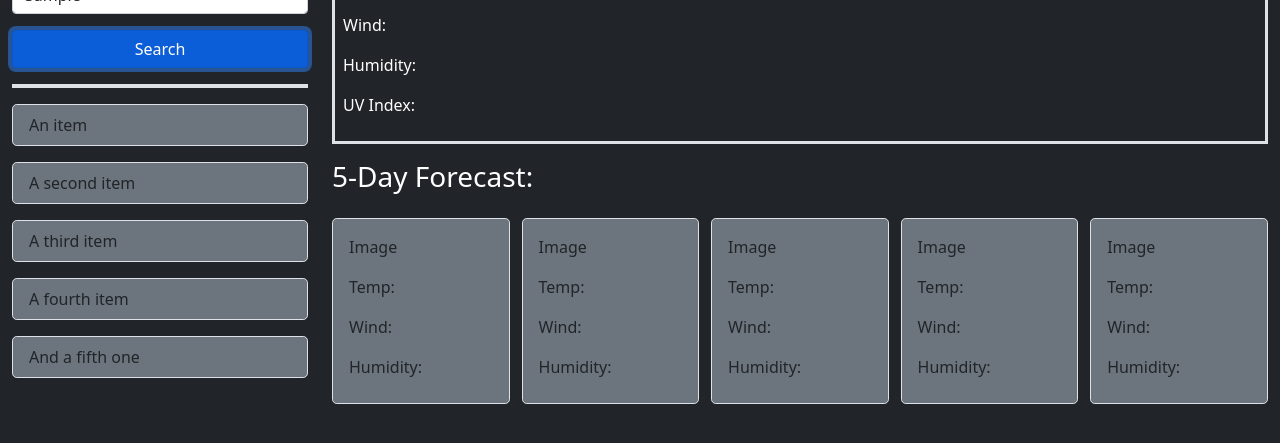
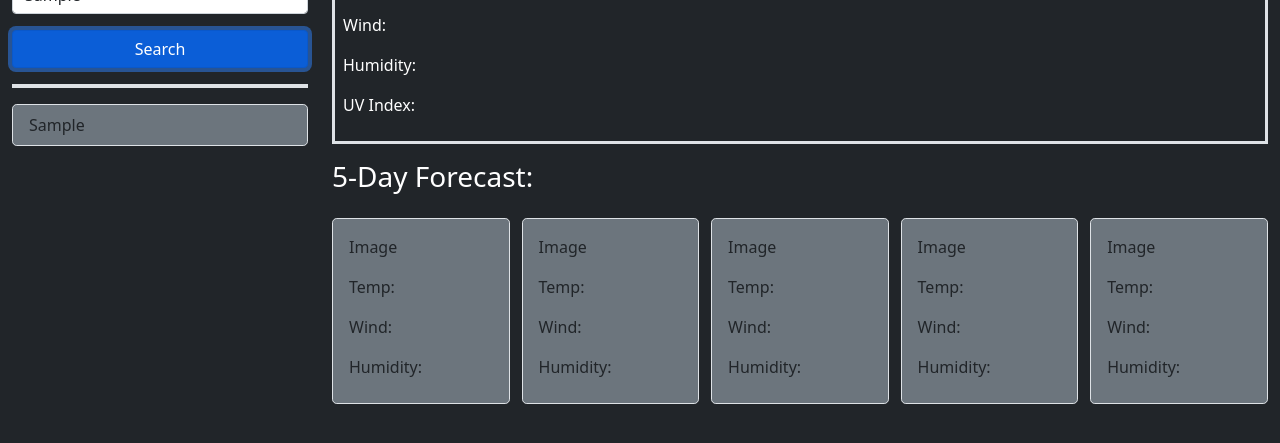
Before and after one commit to jpolmon/WeatherDashboard, a plain HTML site: page index.html in a window 1280 px wide. Both pictures are taken after typing "Sample" into the empty fields and a click on the button "Search". Shown: the part 153-596 px from the top of the page. Drawn offline with nearby package versions, Linux system fonts and the light colour scheme; no server answers.

Commit message:
Added history to display previous 10 searches. Next is local storage.

```diff
--- a/assets/js/script.js
+++ b/assets/js/script.js
@@ -1,4 +1,5 @@
 let submitBtn = document.querySelector('#button');
+let $history = $('.list-group');
 
 let cityInput = document.querySelector('#city');
 let currentCity = document.querySelector('#currentCity');
@@ -8,19 +9,66 @@ let currentHum = document.querySelector('#currentHum');
 let currentUv = document.querySelector('#currentUv');
 let currentIcon = document.querySelector('#currentIcon');
 
+let cityNames = [];
+
+init();
+
+function init(){
+
+    let storedCities = JSON.parse(localStorage.getItem("cities"));
+
+    if(storedCities !== null) {
+        cityNames = storedCities;
+        renderHistory(storedCities);
+    }
+
+}
+
+let renderHistory = function() {
+
+    if (cityNames.lenght !== 0) {
+
+        for (let i = 0; i < cityNames.length; i++) {
+
+            let newButton = $('<li>');
+            newButton.addClass('button list-group-item mt-3 border rounded-3 bg-secondary');
+            newButton.attr('id', 'button');
+            newButton.textContent = cityNames[i];
+            $history.append(newButton);
+        }
+    }
+}
+
+let addToHistory = newCity => {
+
+    if ($('li').length = 9) {
+        $history.children().eq(9).remove();
+    }
+
+    let newButton = $('<li>');
+    newButton.addClass('button list-group-item mt-3 border rounded-3 bg-secondary');
+    newButton.attr('id', 'button');
+    newButton.text(newCity);
+    $history.prepend(newButton);
+}
 
 let formSubmitHandler = function (event) {
     event.preventDefault();
 
     let city = cityInput.value.trim();
+    cityNames.push(city);
 
     if (city) {
-    getWeatherInfo(city);
-    console.log(city);
+
+        getWeatherInfo(city);
+        console.log(city);
     }
     else {
-    alert('Please enter a city name');
+
+        alert('Please enter a city name');
     }
+
+    addToHistory(city);
 }
 
 let getWeatherInfo = function (location) {
--- a/index.html
+++ b/index.html
@@ -28,11 +28,11 @@
                     </div>
                 </form>
                 <ul class="list-group">
-                    <li class="list-group-item mt-3 border rounded-3 bg-secondary">An item</li>
+                    <!-- <li class="list-group-item mt-3 border rounded-3 bg-secondary">An item</li>
                     <li class="list-group-item mt-3 border rounded-3 bg-secondary">A second item</li>
                     <li class="list-group-item mt-3 border rounded-3 bg-secondary">A third item</li>
                     <li class="list-group-item mt-3 border rounded-3 bg-secondary">A fourth item</li>
-                    <li class="list-group-item mt-3 border rounded-3 bg-secondary">And a fifth one</li>
+                    <li class="list-group-item mt-3 border rounded-3 bg-secondary">And a fifth one</li> -->
                 </ul>
             </section>
 
```
